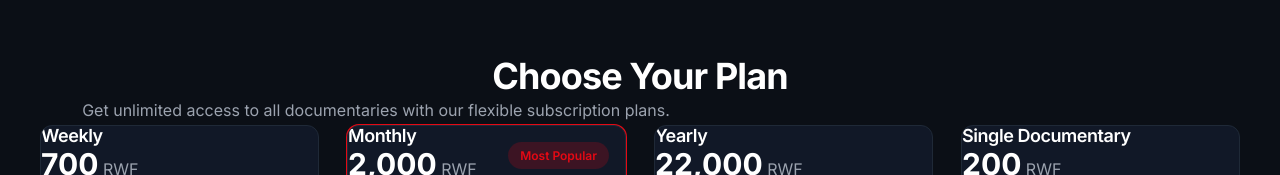
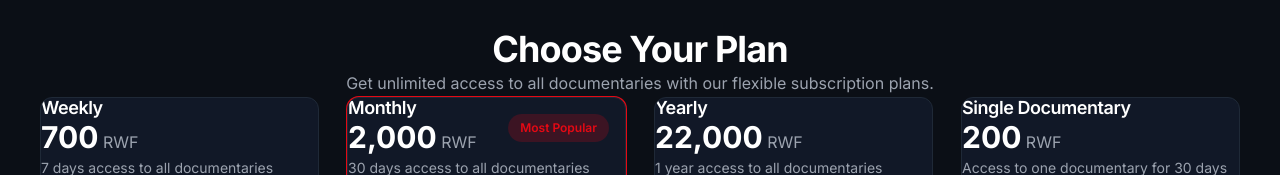
Before and after one commit to Ambaza250/ibyegeranyo, a Next.js app: page /pricing in a window 1280 px wide. Shown: the part 313-488 px from the top of the page. Built offline with nearby package versions, Linux system fonts and the light colour scheme; no server answers.

Commit message:
made design changes

```diff
--- a/src/app/(public)/pricing/page.tsx
+++ b/src/app/(public)/pricing/page.tsx
@@ -1,4 +1,4 @@
 import type { Metadata } from 'next';
 import { PricingSection } from '@/components/PricingSection';
 export const metadata: Metadata = { title: 'Pricing | Aime Christian Documentaries', description: 'Choose flexible documentary access through MTN MoMo payment verification.', alternates: { canonical: '/pricing' } };
-export default function PricingPage() { return <div className="pt-16"><section className="container py-16 text-center"><p className="text-center text-gold font-semibold">MEMBERSHIP</p><h1 className="text-center font-[family-name:var(--font-fraunces)] text-5xl md:text-7xl">Stories worth staying for.</h1><p className="mx-auto mt-5 max-w-xl text-center text-text-muted">Pay with MTN MoMo, upload your proof, and receive access once an administrator verifies the payment.</p></section><PricingSection /></div>; }
+export default function PricingPage() { return <div className="pt-16"><section className="container py-16 text-center"><p className="text-center text-gold font-semibold">MEMBERSHIP</p><h1 className="text-center font-[family-name:var(--font-fraunces)] text-5xl md:text-7xl">Stories worth staying for.</h1><div className="mt-5 flex w-full justify-center"><p className="w-fit max-w-full text-center text-text-muted">Pay with MTN MoMo, upload your proof, and receive access once an administrator verifies the payment.</p></div></section><PricingSection /></div>; }
--- a/src/components/CTASection.tsx
+++ b/src/components/CTASection.tsx
@@ -12,9 +12,11 @@ export function CTASection() {
           <h2 className="text-3xl md:text-4xl font-bold text-white mb-4">
             {t('Ready to Start Watching?')}
           </h2>
-          <p className="mx-auto mb-8 max-w-2xl text-center text-text-muted">
-            {t('Join now and get unlimited access to premium documentaries from Rwanda and around the world. Ad-free, high-quality content.')}
-          </p>
+          <div className="mb-8 flex w-full justify-center">
+            <p className="w-fit max-w-full text-center text-text-muted">
+              {t('Join now and get unlimited access to premium documentaries from Rwanda and around the world. Ad-free, high-quality content.')}
+            </p>
+          </div>
           <div className="flex flex-col sm:flex-row gap-4 justify-center">
             <Link href="/register" className="btn-primary text-lg px-8 py-3">
               {t('Subscribe Now')}
--- a/src/components/Hero.tsx
+++ b/src/components/Hero.tsx
@@ -27,9 +27,11 @@ export function Hero() {
         <h1 className="text-4xl md:text-6xl lg:text-7xl font-bold text-white mb-6 leading-tight">
           {t('heroTitle')}
         </h1>
-        <p className="text-center text-lg md:text-xl text-text-secondary max-w-2xl mx-auto mb-8">
-          {t('heroDescription')}
-        </p>
+        <div className="mb-8 flex w-full justify-center">
+          <p className="w-fit max-w-full text-center text-lg text-text-secondary md:text-xl">
+            {t('heroDescription')}
+          </p>
+        </div>
         <div className="flex flex-col sm:flex-row gap-4 justify-center">
           <Link href="/pricing" className="btn-primary text-lg px-8 py-3">
             {t('subscribe')}
--- a/src/components/PricingSection.tsx
+++ b/src/components/PricingSection.tsx
@@ -14,9 +14,11 @@ export function PricingSection() {
           <h2 className="text-3xl md:text-4xl font-bold text-white mb-4">
             {t('Choose Your Plan')}
           </h2>
-          <p className="text-text-muted max-w-2xl mx-auto">
-            {t('Get unlimited access to all documentaries with our flexible subscription plans.')}
-          </p>
+          <div className="flex w-full justify-center">
+            <p className="w-fit max-w-full text-center text-text-muted">
+              {t('Get unlimited access to all documentaries with our flexible subscription plans.')}
+            </p>
+          </div>
         </div>
 
         <div className="grid grid-cols-1 gap-6 md:grid-cols-2 lg:grid-cols-4 lg:gap-7">
```
